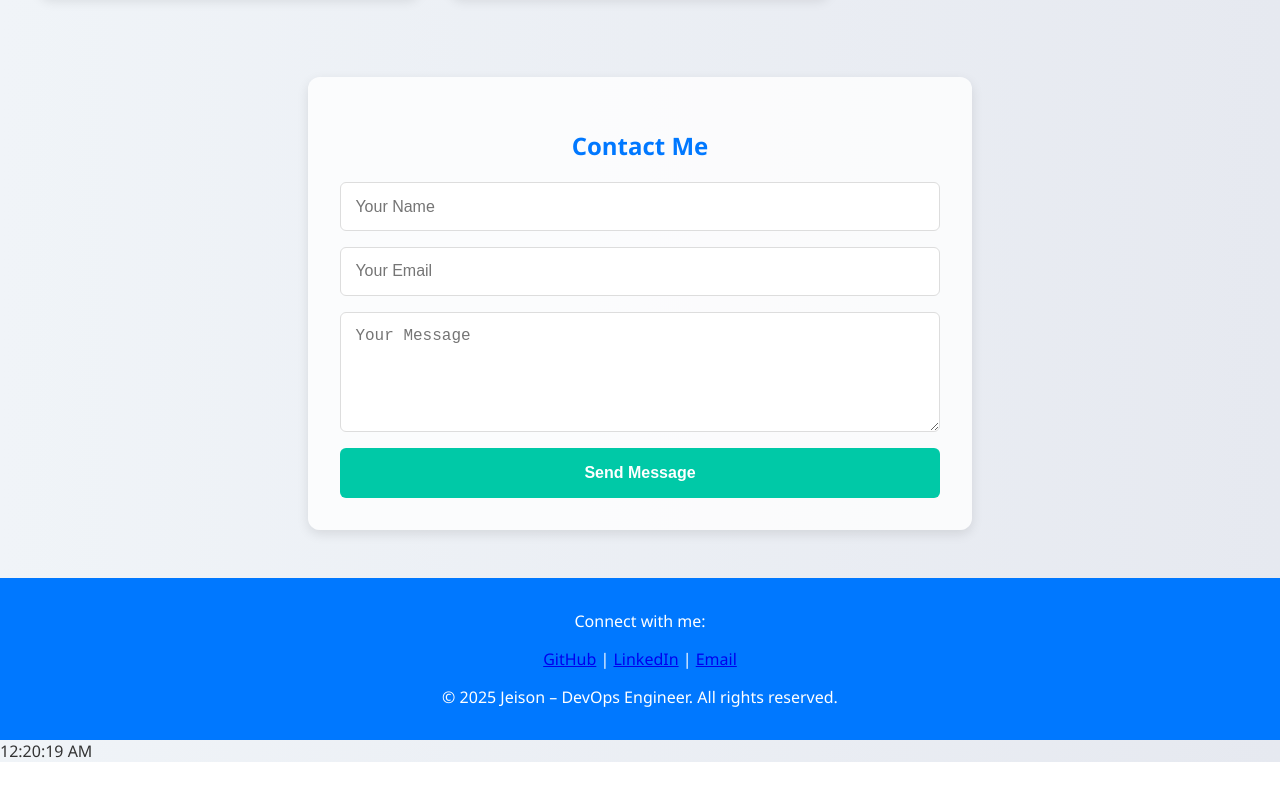
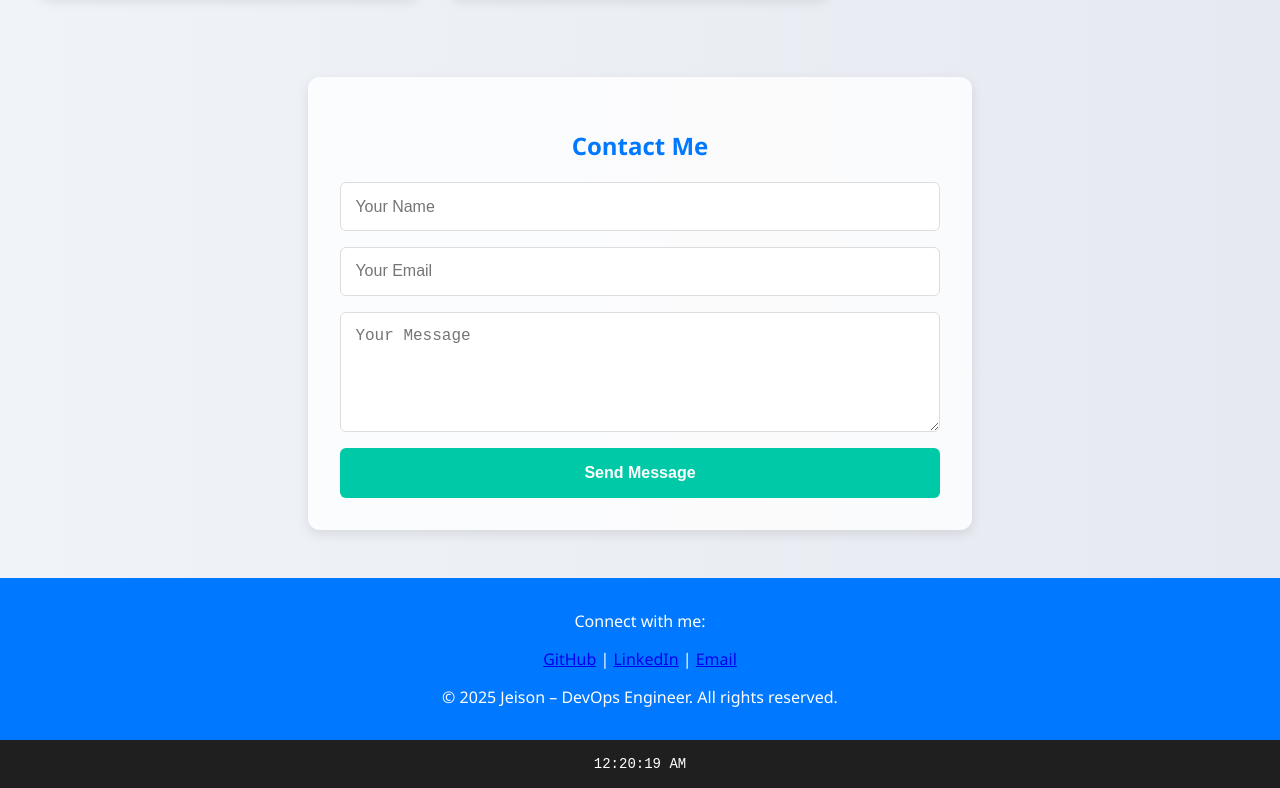
Before and after one commit to jeison-it/dev-project, a plain HTML site: page index.html in a window 1280 px wide. Shown: the part 1151-1939 px from the top of the page. Before the commit the page ends 1913 px from the top, so only its background shows below. Drawn offline with Linux system fonts and the light colour scheme.

Commit message:
clocked refixed 3.0

```diff
--- a/index.html
+++ b/index.html
@@ -134,6 +134,50 @@
       text-align: center;
       padding: 1rem;
     }
+.navbar {
+  position: sticky;
+  top: 0;
+  background: #1f1f1f;
+  color: white;
+  padding: 1rem 2rem;
+  display: flex;
+  justify-content: space-between;
+  align-items: center;
+  z-index: 1000;
+  box-shadow: 0 4px 6px rgba(0,0,0,0.2);
+}
+
+.nav-left,
+.nav-center,
+.nav-right {
+  flex: 1;
+  display: flex;
+  justify-content: center;
+  align-items: center;
+}
+
+.nav-right {
+  justify-content: flex-end;
+}
+
+.navbar ul {
+  list-style: none;
+  display: flex;
+  gap: 1rem;
+  padding: 0;
+  margin: 0;
+}
+
+.navbar ul li a {
+  color: #fff;
+  text-decoration: none;
+}
+
+#clock {
+  font-family: monospace;
+  font-size: 14px;
+}
+
   </style>
 </head>
 <body>
@@ -219,9 +263,10 @@
   </div>
   <p>&copy; 2025 Jeison – DevOps Engineer. All rights reserved.</p>
 </footer>
-                                        <nav class="navbar">
-                                        <div id="clock"></div>
-                                                </nav>
+<nav class="navbar">
+  <div class="nav-center" id="clock"></div>
+<div id="clock"></div>
+</nav>
 
   <script>
   function updateClock() {
```
